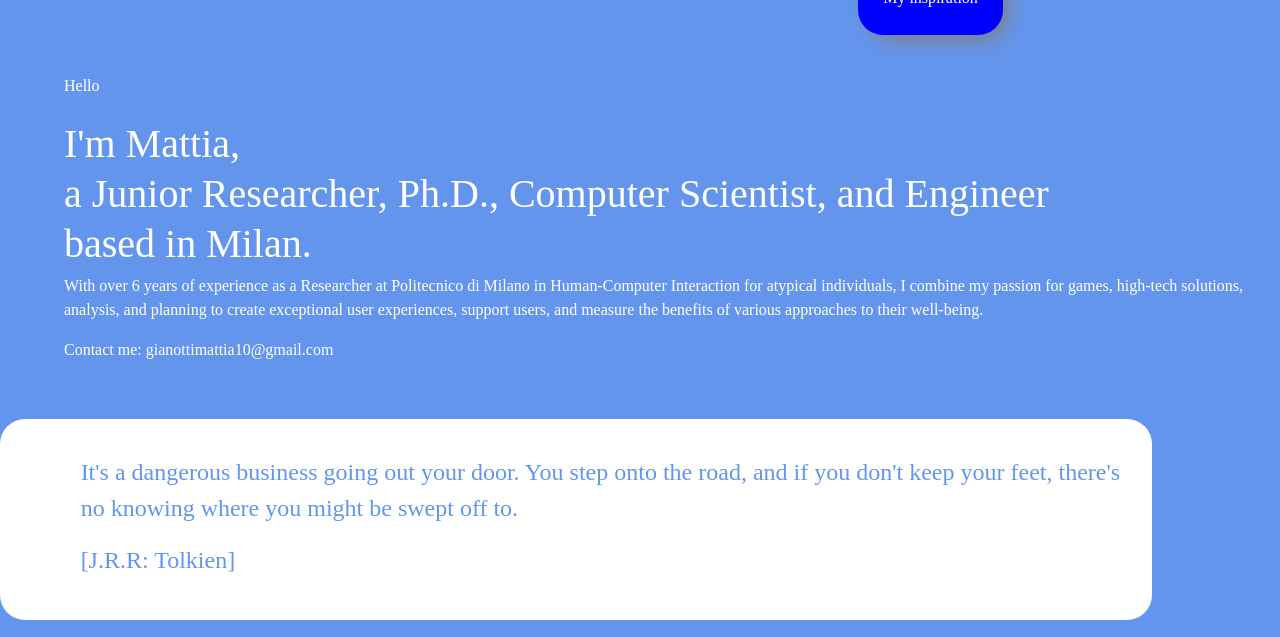
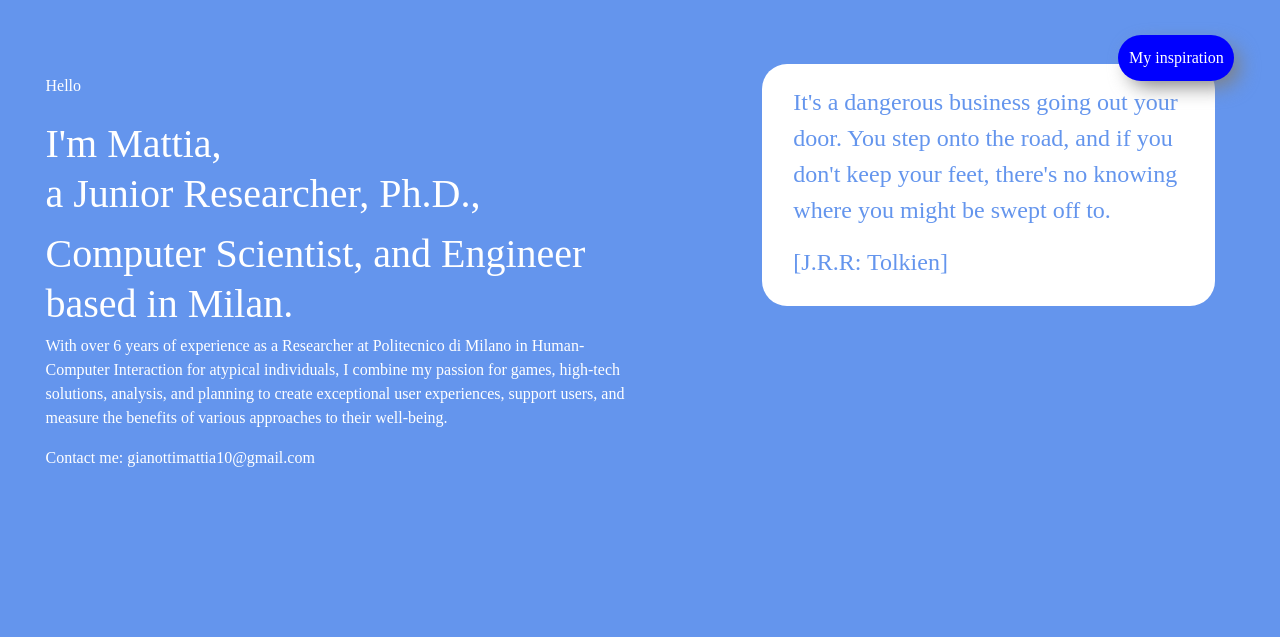
Before and after one commit to MattiaGianotti/MattiaGianotti.github.io, a plain HTML site: page index.html in a window 1280 px wide. Shown: the top 637 px of the page. Drawn offline with nearby package versions, Linux system fonts and the light colour scheme; a web font is replaced by a local one.

Commit message:
fix home

```diff
--- a/index.html
+++ b/index.html
@@ -63,7 +63,7 @@
 
     <div class="container">
         <div class="row" id="introframe">
-            <div class="col-md-sm-12 col-md-md-6 ">
+            <div class="col-sm-12 col-md-6 ">
                 <p>Hello</p>
                 <p class="importanttextIntro">I'm Mattia,</p>
                 <p class="importanttextIntro">a Junior Researcher, Ph.D., Computer Scientist, and Engineer</p>
@@ -75,8 +75,8 @@
                 </p>
                 <p>Contact me: gianottimattia10@gmail.com</p>
             </div>
-            <div class="col-md-md-1"></div>
-            <div class="col-md-md-5 col-md-sm-12">
+            <div class="col-md-1"></div>
+            <div class="col-md-5 col-sm-12">
 
                 <div id="inspirationquote">
                     <div id="inpirationtag">My inspiration</div>
```
